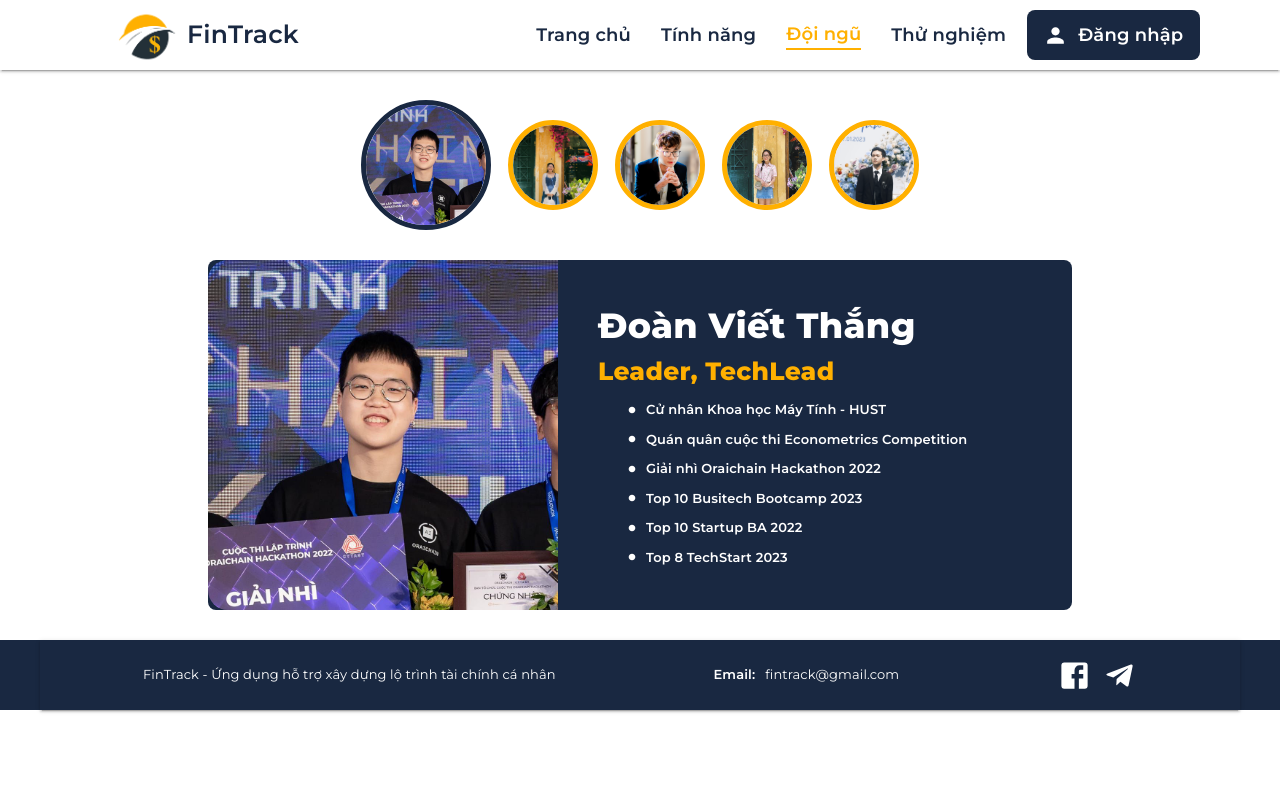
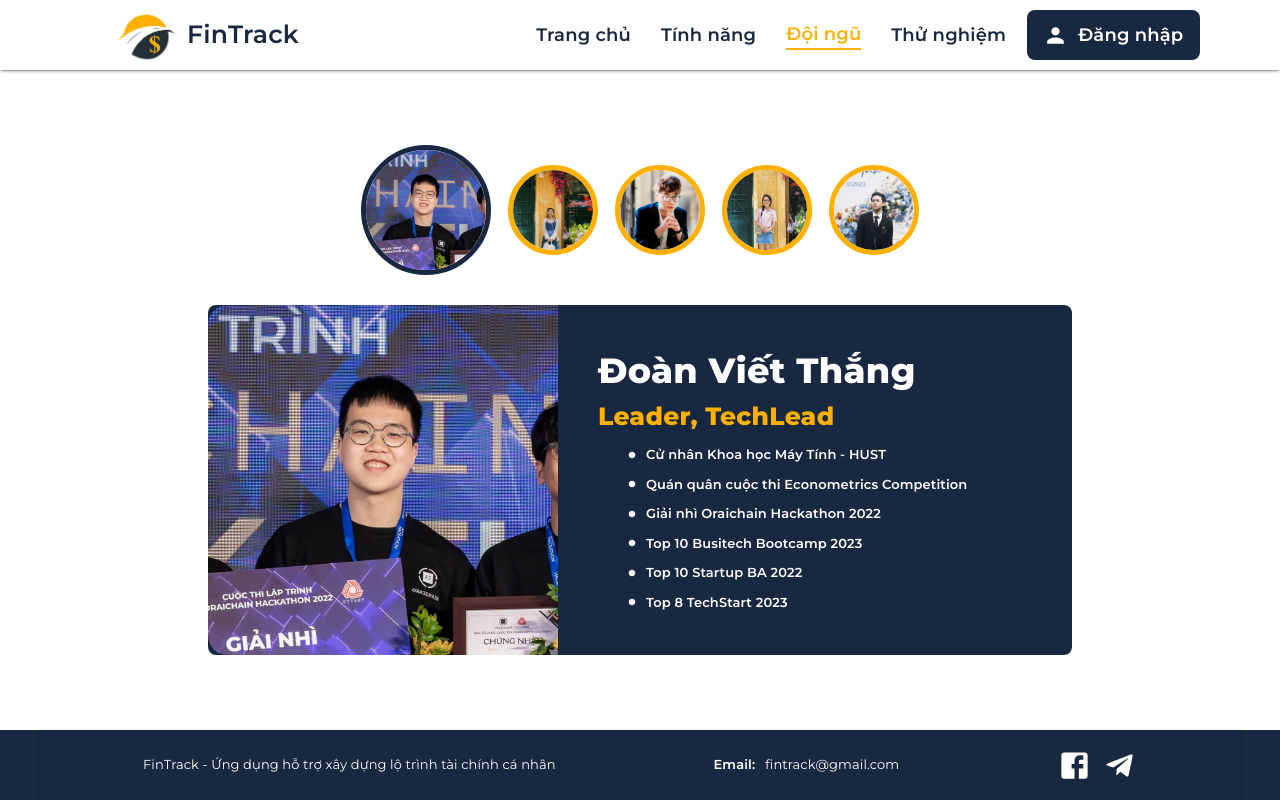
Before and after one commit to fintrack-by-finguards/fintrack-web, a React (Create React App) app: page / in a window 1280 px wide. Both pictures are taken after a click on the element "Đội ngũ". Built offline with nearby package versions, Linux system fonts and the light colour scheme.

Commit message:
update 1

```diff
--- a/src/Pages/Login/index.js
+++ b/src/Pages/Login/index.js
@@ -114,6 +114,8 @@ const Login = ({ setCurNav }) => {
       sx={{
         display: "flex",
         justifyContent: "center",
+        minHeight: "70vh",
+        marginTop: "100px",
       }}
     >
       <Grid
--- a/src/Pages/Members/index.js
+++ b/src/Pages/Members/index.js
@@ -86,6 +86,7 @@ const Members = () => {
         flexDirection: "column",
         justifyContent: "center",
         alignItems: "center",
+        minHeight: "75vh",
       }}
     >
       <Box
```
